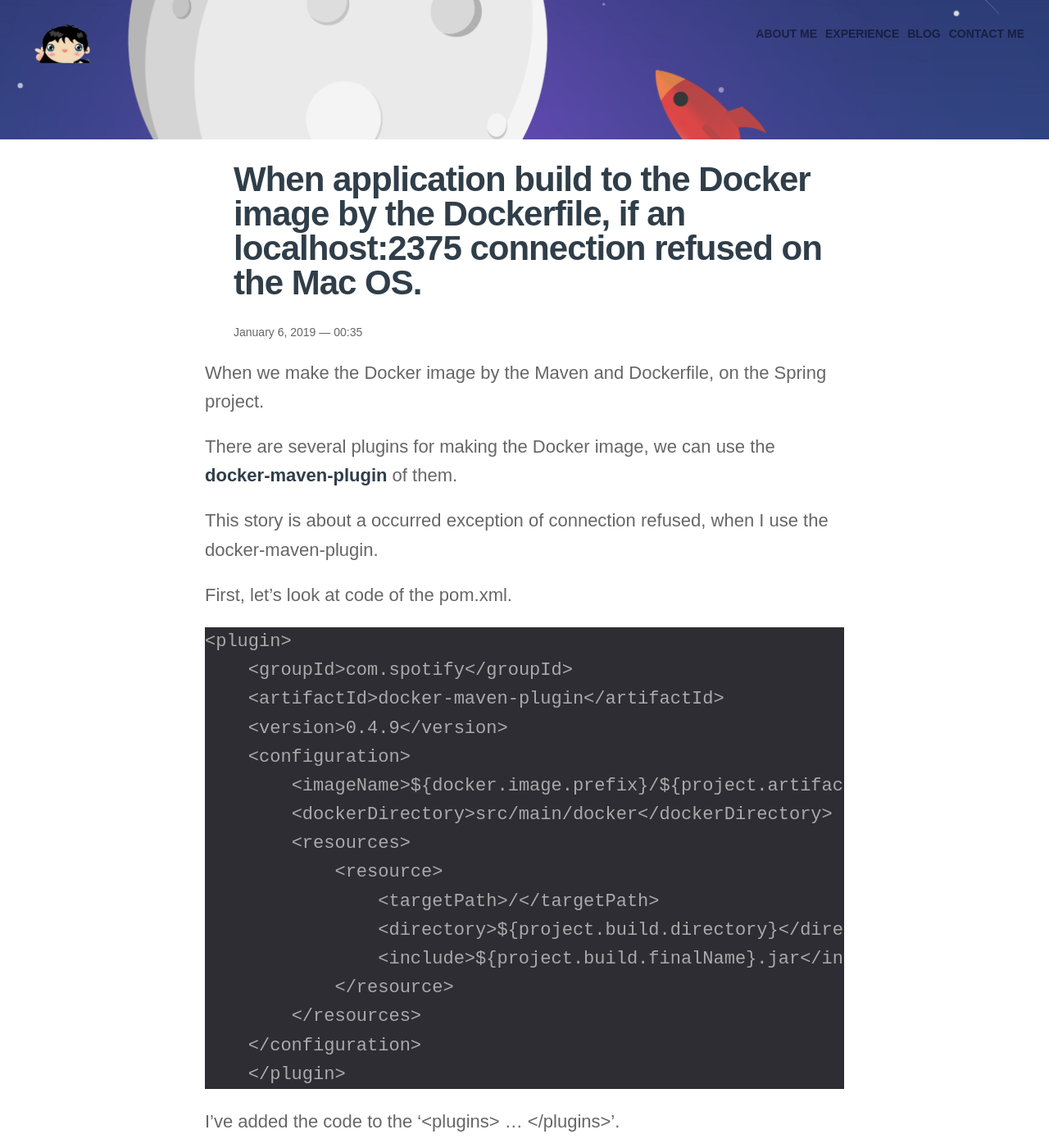
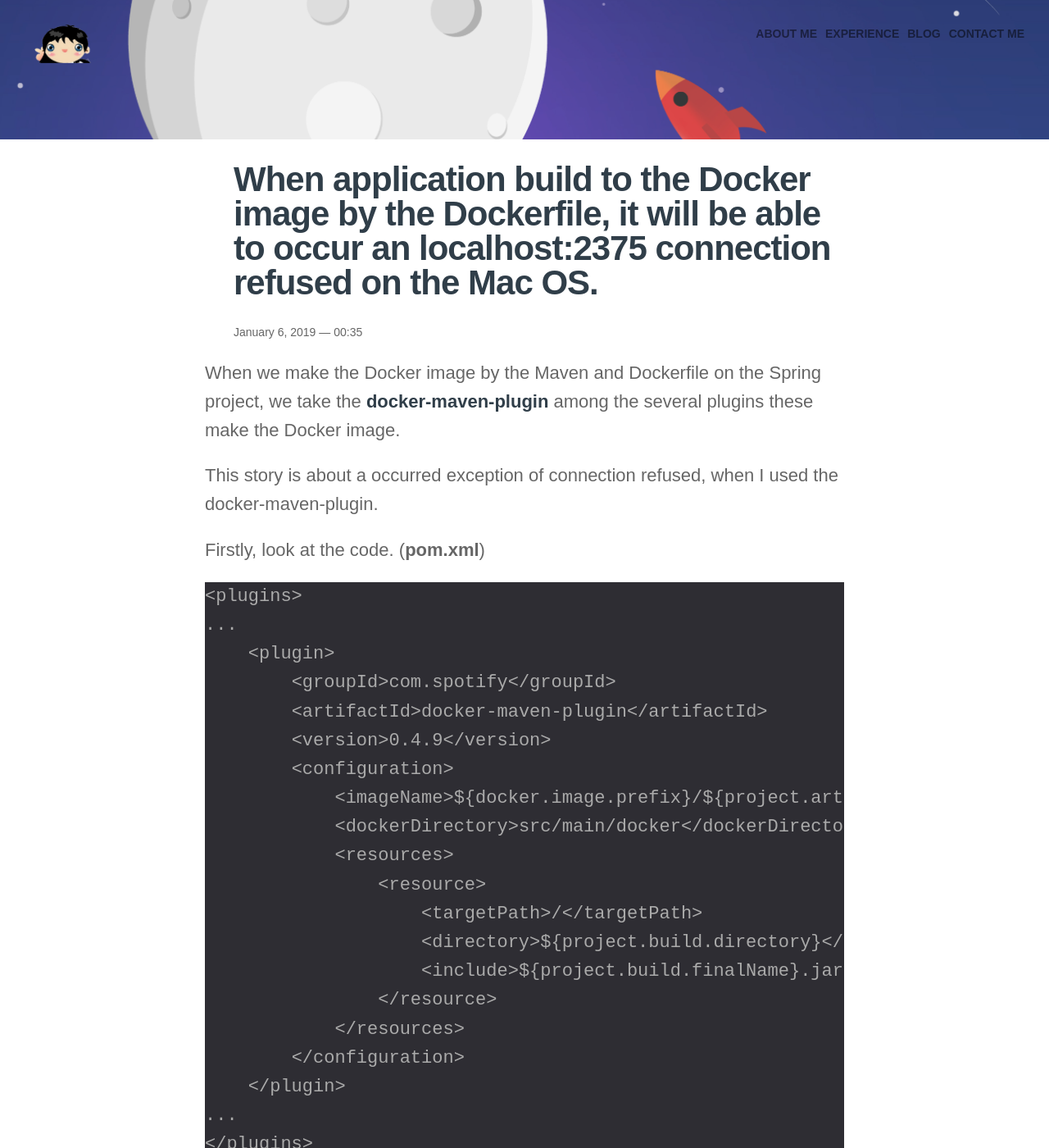
Before and after one commit to LeeKyoungIl/leekyoungil.github.io, a Jekyll site: the page built from _posts/blog/2019-01-05-When-application-build-to-the-Docker-image-by-the-Dockerfile,-if-an-localhost:2375-connection-refused-on-the-mac-os.markdown, in a window 1280 px wide and 1400 px high. Shown: the whole window at 82% size. Built offline with Jekyll 4.4.1, drawn with Linux system fonts in a browser that asks for light colours; nearby versions of some CDN libraries; comment, search, counter and statistics services are not loaded; some of the changed text lies outside the part shown.

Commit message:
new blog posted

````diff
--- a/_posts/blog/2019-01-05-When-application-build-to-the-Docker-image-by-the-Dockerfile,-if-an-localhost:2375-connection-refused-on-the-mac-os.markdown
+++ b/_posts/blog/2019-01-05-When-application-build-to-the-Docker-image-by-the-Dockerfile,-if-an-localhost:2375-connection-refused-on-the-mac-os.markdown
@@ -1,48 +1,51 @@
 ---
 layout: post
 published: true
-title: "When application build to the Docker image by the Dockerfile, if an localhost:2375 connection refused on the Mac OS."
+title: "When application build to the Docker image by the Dockerfile, it will be able to occur an localhost:2375 connection refused on the Mac OS."
 date: 2019-01-05 20:35:30 -0400
 categories: [blog]
 tags: [dockerfile, maven, 2375, connection, refused]
 ---
 
-When we make the Docker image by the Maven and Dockerfile, on the Spring project.
+When we make the Docker image by the Maven and Dockerfile on the Spring project, we take the **[docker-maven-plugin](https://github.com/spotify/docker-maven-plugin)** among the several plugins these make the Docker image.
 
-There are several plugins for making the Docker image, we can use the **[docker-maven-plugin](https://github.com/spotify/docker-maven-plugin)** of them.
+This story is about a occurred exception of connection refused, when I used the docker-maven-plugin.
 
-This story is about a occurred exception of connection refused, when I use the docker-maven-plugin.
-
-First, let's look at code of the pom.xml.
+Firstly, look at the code. (**pom.xml**)
 
 ```xml
-<plugin>
-    <groupId>com.spotify</groupId>
-    <artifactId>docker-maven-plugin</artifactId>
-    <version>0.4.9</version>
-    <configuration>
-        <imageName>${docker.image.prefix}/${project.artifactId}</imageName>
-        <dockerDirectory>src/main/docker</dockerDirectory>
-        <resources>
-            <resource>
-                <targetPath>/</targetPath>
-                <directory>${project.build.directory}</directory>
-                <include>${project.build.finalName}.jar</include>
-            </resource>
-        </resources>
-    </configuration>
+<plugins>
+...
+    <plugin>
+        <groupId>com.spotify</groupId>
+        <artifactId>docker-maven-plugin</artifactId>
+        <version>0.4.9</version>
+        <configuration>
+            <imageName>${docker.image.prefix}/${project.artifactId}</imageName>
+            <dockerDirectory>src/main/docker</dockerDirectory>
+            <resources>
+                <resource>
+                    <targetPath>/</targetPath>
+                    <directory>${project.build.directory}</directory>
+                    <include>${project.build.finalName}.jar</include>
+                </resource>
+            </resources>
+        </configuration>
     </plugin>
+...
+</plugins>
+
 ```
 
-I've added the code to the '\<plugins\> ... \</plugins\>'.
+I added the code to the '\<plugins\> ... \</plugins\>'.
 
-If you are using over the JDK 9, you will meet the error message.
+If you use over the JDK 9, you will meet the error message.
 
 ```
 Caused by: java.lang.ClassNotFoundException: javax.activation.DataSource
 ```
 
-Then you add the Java activation dependency in the plugin configuration to resolve.
+This message is resolved to add the Java activation dependency in the plugin configuration.
 
 ```xml
 <plugin>
````
Also changed, not shown: 3 other files.
